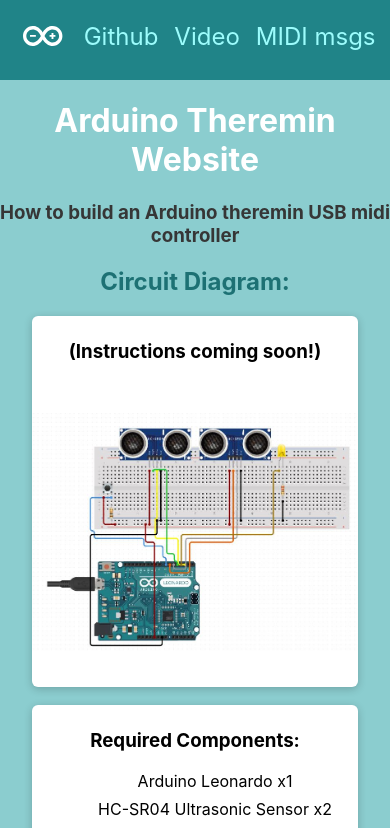
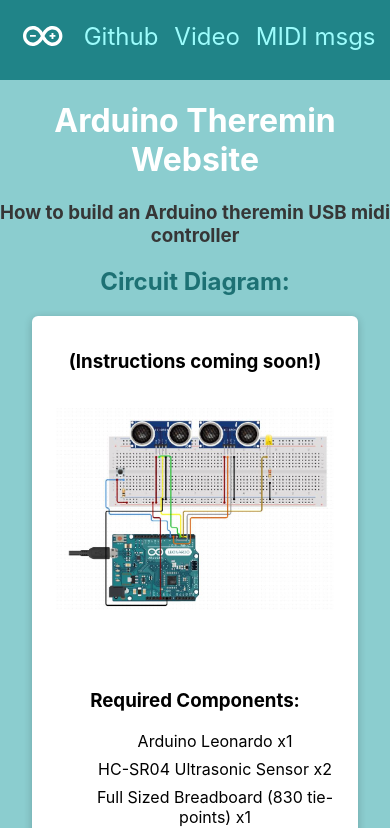
Before and after one commit to DrCBeatz/arduino-theremin, a React (Create React App) app in the folder arduino-theremin-website/: page / in a window 390 px wide. Shown: the top 828 px of the page. Built offline with nearby package versions, Linux system fonts and the light colour scheme.

Commit message:
responsive circuit diagram

```diff
--- a/arduino-theremin-website/src/App.css
+++ b/arduino-theremin-website/src/App.css
@@ -5,6 +5,8 @@
 .container {
   display: flex;
   justify-content: space-evenly;
+  margin-right: 1rem;
+  margin-left: 1rem;
 }
 
 .column-1 {
@@ -53,7 +55,7 @@
 }
 
 .card-h3 {
-  padding-top: 1.5rem;
+  padding-top: 1rem;
   text-align: center;
 }
 
@@ -92,8 +94,8 @@
 }
 
 .circuit-img {
-  margin-top: 2rem;
-  margin-bottom: 2rem;
+  margin-top: 1rem;
+  margin-bottom: 1.5rem;
 }
 
 .component-list {
--- a/arduino-theremin-website/src/App.tsx
+++ b/arduino-theremin-website/src/App.tsx
@@ -16,6 +16,8 @@
         <section>
           <h2>Circuit Diagram:</h2>
           <Card>
+            <div className="container">
+              <div className="column-1 box">
                 <div className="card-container">
                   <h3 className="card-h3">
                     <strong>(Instructions coming soon!)</strong>
@@ -26,8 +28,8 @@
                     alt="arduino circuit diagram"
                   />
                 </div>
-          </Card>
-          <Card>
+              </div>
+              <div className="column-1 box">
                 <div className="card-container">
                   <h3 className="card-h3">Required Components:</h3>
                   <ul className="component-list">
@@ -40,6 +42,8 @@
                     <li>10K Ohm Resistor x1</li>
                     <li>Breadboard Jumper Wires x14</li>
                   </ul>
+                </div>
+              </div>
             </div>
           </Card>
         </section>
```
Lines whose indentation alone changed are shown as unchanged.
